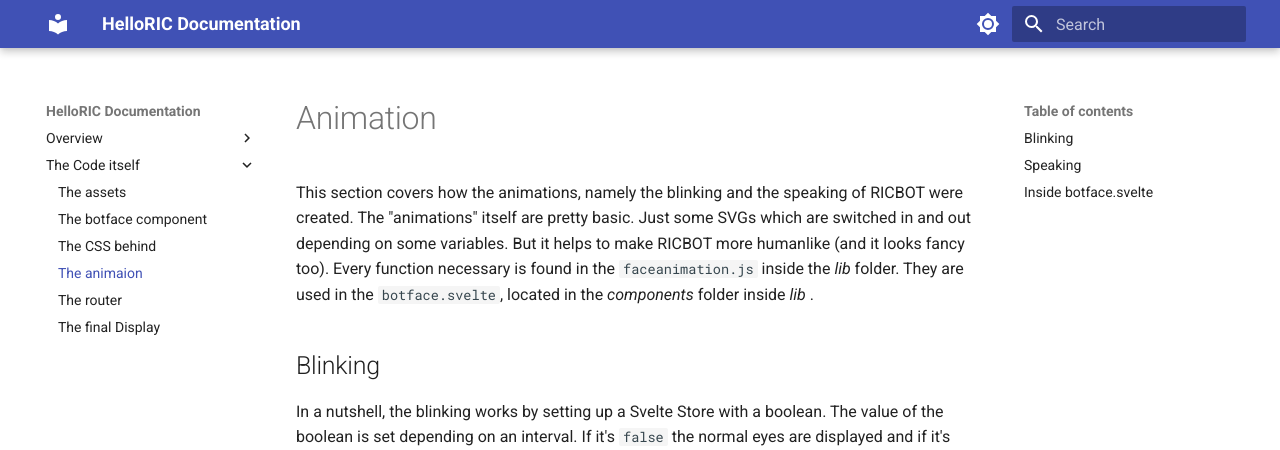
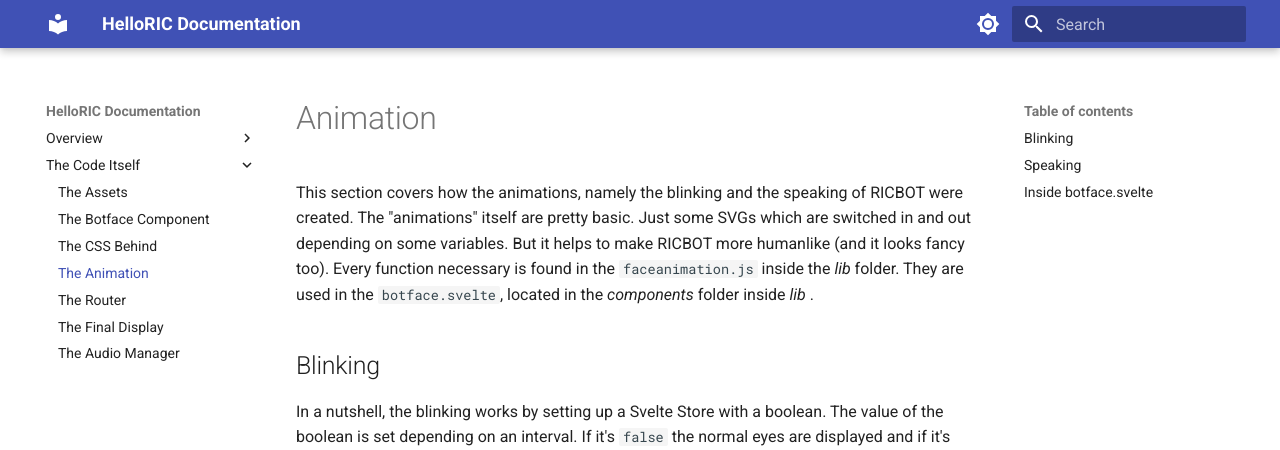
Before and after one commit to helloric/svelte-ui, an MkDocs documentation site: the page built from docs/animation.md, in a window 1280 px wide. Shown: the top 450 px of the page. Built offline with MkDocs 1.6.1 and Material for MkDocs 9.7.7, drawn with Linux system fonts in a browser that asks for light colours.

Commit message:
Some base docs for audio manager

```diff
--- a/mkdocs.yml
+++ b/mkdocs.yml
@@ -4,14 +4,15 @@ nav:
   - Overview:
     - Framework: svelte.md
     - Purpose: getting-Started.md
-    - The communication with LLM: backend.md
-  - The Code itself:
-    - The assets: assets.md
-    - The botface component: botface.md
-    - The CSS behind: style.md
-    - The animaion: animation.md
-    - The router: router.md
-    - The final Display: routes_folder.md
+    - The Communication With LLM: backend.md
+  - The Code Itself:
+    - The Assets: assets.md
+    - The Botface Component: botface.md
+    - The CSS Behind: style.md
+    - The Animation: animation.md
+    - The Router: router.md
+    - The Final Display: routes_folder.md
+    - The Audio Manager: audio_manager.md
   #- Messages:
    # - Overview: messages/overview.md
   #- Informations:
@@ -40,7 +41,11 @@ markdown_extensions:
       pygments_lang_class: true
   - pymdownx.inlinehilite
   - pymdownx.snippets
-  - pymdownx.superfences
+  - pymdownx.superfences:
+      custom_fences:
+        - name: mermaid
+          class: mermaid
+          format: !!python/name:pymdownx.superfences.fence_code_format
   - pymdownx.tabbed:
       alternate_style: true
   - admonition
```
Also changed, not shown: docs/audio_manager.md (added, +22 -0 lines), .devcontainer/documentation/devcontainer.json (added), 1 other file.
